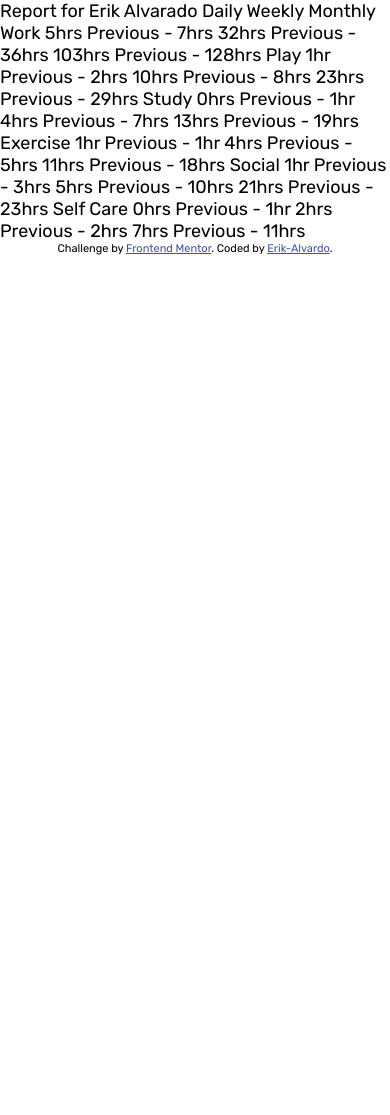
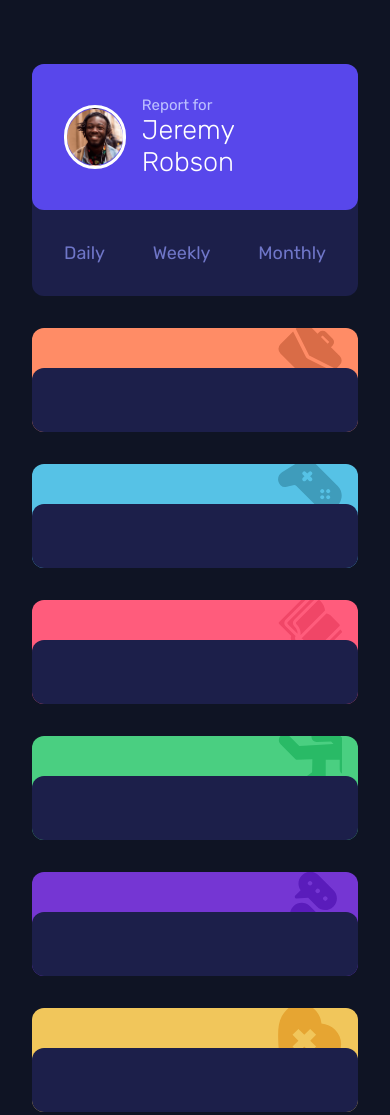
Before and after one commit to Erik-Alvarado/Time-Tracking, a plain HTML site: page index.html in a window 390 px wide. Shown: the top 1115 px of the page. Before the commit the page ends 844 px from the top, so only its background shows below. Drawn offline with Linux system fonts and the light colour scheme.

Commit message:
got basic styling down (mobile) moving onto adding data

```diff
--- a/index.html
+++ b/index.html
@@ -32,7 +32,90 @@
     </style>
   </head>
   <body>
-    Report for Erik Alvarado Daily Weekly Monthly Work 5hrs
+    <header>
+      <div class="user-tag">
+        <span class="user-img"></span>
+        <span class="user-info">
+          <p>Report for</p>
+          <h2>Jeremy Robson</h2>
+        </span>
+      </div>
+      <div class="options">
+        <span class="option" data-tag="daily">Daily</span>
+        <span class="option" data-tag="weekly">Weekly</span>
+        <span class="option" data-tag="monthly">Monthly</span>
+      </div>
+    </header>
+    <main>
+      <div class="activity-card" id="work">
+        <span class="icon"></span>
+        <div class="act-info">
+          <span class="act-upper">
+            <span class="info-title"></span>
+            <span class="info-select"></span>
+          </span>
+          <span class="act-mid"></span>
+          <span class="act-lower"></span>
+        </div>
+      </div>
+      <div class="activity-card" id="play">
+        <span class="icon"></span>
+        <div class="act-info">
+          <span class="act-upper">
+            <span class="info-title"></span>
+            <span class="info-select"></span>
+          </span>
+          <span class="act-mid"></span>
+          <span class="act-lower"></span>
+        </div>
+      </div>
+      <div class="activity-card" id="study">
+        <span class="icon"></span>
+        <div class="act-info">
+          <span class="act-upper">
+            <span class="info-title"></span>
+            <span class="info-select"></span>
+          </span>
+          <span class="act-mid"></span>
+          <span class="act-lower"></span>
+        </div>
+      </div>
+      <div class="activity-card" id="exercise">
+        <span class="icon"></span>
+        <div class="act-info">
+          <span class="act-upper">
+            <span class="info-title"></span>
+            <span class="info-select"></span>
+          </span>
+          <span class="act-mid"></span>
+          <span class="act-lower"></span>
+        </div>
+      </div>
+      <div class="activity-card" id="social">
+        <span class="icon"></span>
+        <div class="act-info">
+          <span class="act-upper">
+            <span class="info-title"></span>
+            <span class="info-select"></span>
+          </span>
+          <span class="act-mid"></span>
+          <span class="act-lower"></span>
+        </div>
+      </div>
+      <div class="activity-card" id="care">
+        <span class="icon"></span>
+        <div class="act-info">
+          <span class="act-upper">
+            <span class="info-title"></span>
+            <span class="info-select"></span>
+          </span>
+          <span class="act-mid"></span>
+          <span class="act-lower"></span>
+        </div>
+      </div>
+    </main>
+    <footer></footer>
+    Work 5hrs
     <!-- daily -->
     Previous - 7hrs
     <!-- daily -->
--- a/scss/_globals.scss
+++ b/scss/_globals.scss
@@ -10,10 +10,12 @@ h2,
 h3,
 h4,
 h5 {
-  font-weight: 500;
+  font-weight: 300;
 }
 
 body {
   font-weight: 400;
   font-size: 18px;
+  background-color: $deepDarkBlue;
+  padding: 4rem 2rem;
 }
--- a/scss/_header.scss
+++ b/scss/_header.scss
@@ -0,0 +1,39 @@
+header {
+  background-color: $darkBlue;
+  border-radius: 0.75rem;
+  .user-tag,
+  .options {
+    padding: 2rem;
+    border-radius: 0.75rem;
+    display: flex;
+  }
+  .user-tag {
+    background-color: $mainBlue;
+    align-items: center;
+    .user-info {
+      color: $base;
+      p {
+        font-size: 15px;
+        color: $paleBlue;
+      }
+    }
+    .user-img {
+      background-image: url("/images/image-jeremy.png");
+      background-position: center;
+      background-size: contain;
+      width: 4rem;
+      height: 4rem;
+      border-radius: 5rem;
+      margin-right: 1rem;
+      border: 3px solid $base;
+    }
+  }
+  .options {
+    flex-direction: row;
+    justify-content: space-between;
+    color: $desatBlue;
+    .active {
+      color: $base;
+    }
+  }
+}
--- a/scss/_main.scss
+++ b/scss/_main.scss
@@ -0,0 +1,62 @@
+main {
+  .activity-card {
+    position: relative;
+    margin: 2rem 0;
+    border-radius: 0.75rem;
+    padding-top: 2.5rem;
+    &#work {
+      background-color: $workRed;
+      .icon {
+        background-image: url("/images/icon-work.svg");
+      }
+    }
+    &#play {
+      background-color: $playBlue;
+      .icon {
+        background-image: url("/images/icon-play.svg");
+      }
+    }
+    &#study {
+      background-color: $studyRed;
+      .icon {
+        background-image: url("/images/icon-study.svg");
+      }
+    }
+    &#exercise {
+      background-color: $exerciseGreen;
+      .icon {
+        background-image: url("/images/icon-exercise.svg");
+      }
+    }
+    &#social {
+      background-color: $socialViolet;
+      .icon {
+        background-image: url("/images/icon-social.svg");
+      }
+    }
+    &#care {
+      background-color: $careOrange;
+      .icon {
+        background-image: url("/images/icon-self-care.svg");
+      }
+    }
+    .icon {
+      background-size: cover;
+      background-repeat: no-repeat;
+      height: 4rem;
+      width: 4rem;
+      position: absolute;
+      top: -5px;
+      right: 1rem;
+      z-index: 0;
+      clip: rect(5px, 70px, 70px, 0px);
+    }
+    .act-info {
+      z-index: 1;
+      position: relative;
+      border-radius: 0.75rem;
+      padding: 2rem;
+      background-color: $darkBlue;
+    }
+  }
+}
--- a/scss/_variables.scss
+++ b/scss/_variables.scss
@@ -11,3 +11,4 @@ $deepDarkBlue: hsl(226, 43%, 10%);
 $darkBlue: hsl(235, 46%, 20%);
 $desatBlue: hsl(235, 45%, 61%);
 $paleBlue: hsl(236, 100%, 87%);
+$base: #fff;
```
Also changed, not shown: dist/styles.css, 1 other file.
